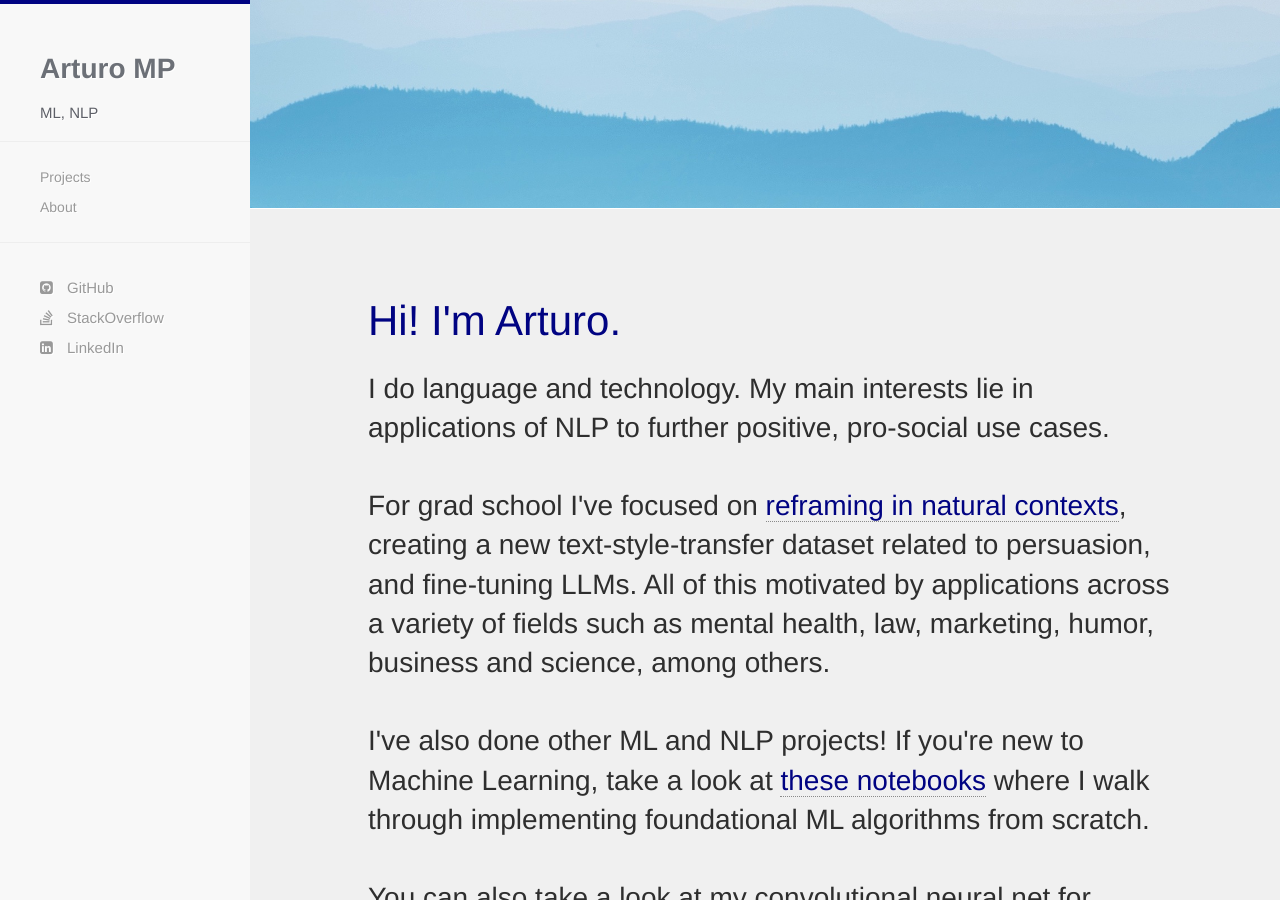
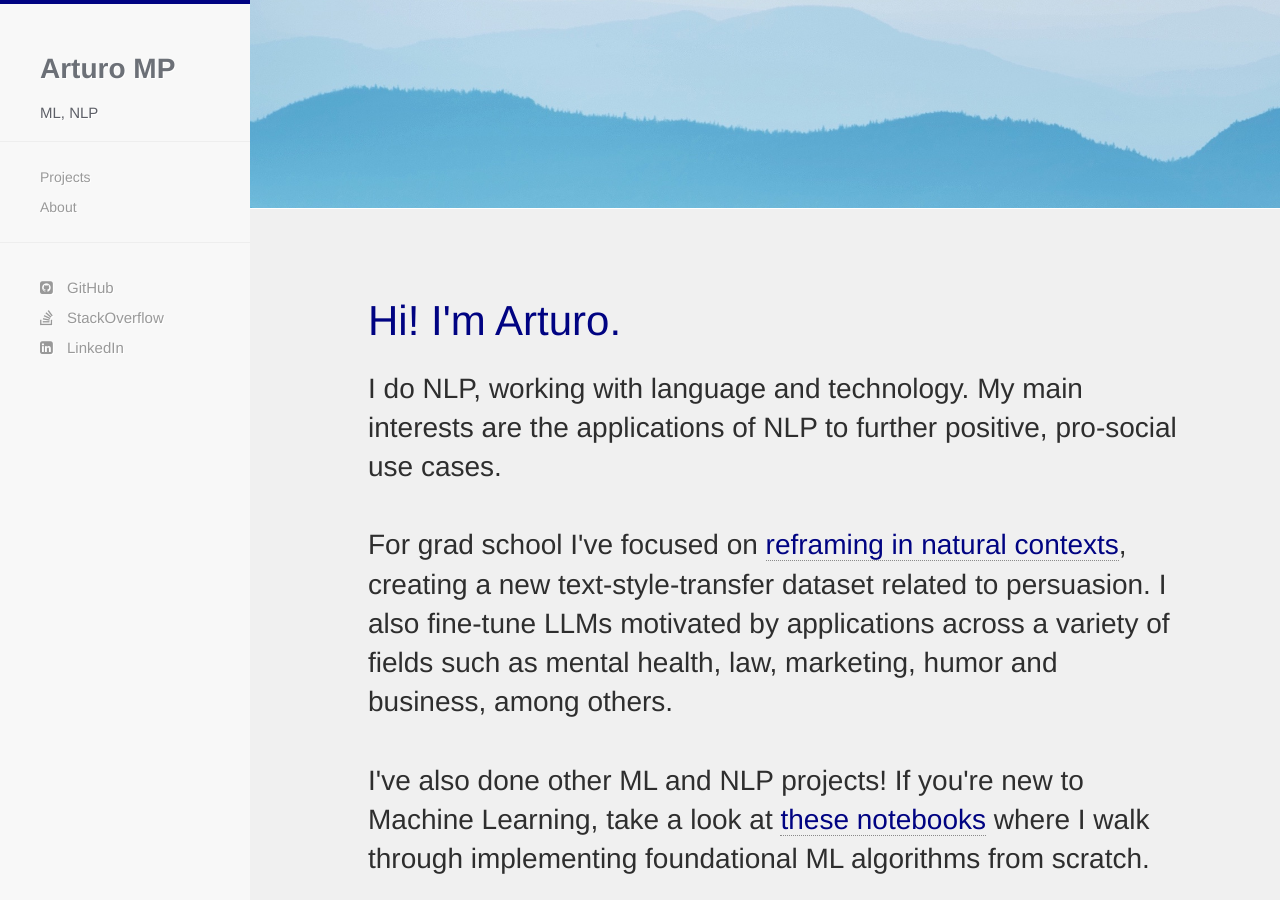
Before and after one commit to arturomp/arturomp.github.io, a Jekyll site: the page built from index.html, in a window 1280 px wide and 900 px high. Built offline with Jekyll 4.4.1, drawn with Linux system fonts in a browser that asks for light colours; nearby versions of some CDN libraries.

Commit message:
Update greeting.html

```diff
--- a/_includes/greeting.html
+++ b/_includes/greeting.html
@@ -6,14 +6,14 @@
 
       <h2>
 
-      I do language and technology.
+      I do NLP, working with language and technology.
 
-      My main interests lie in applications of NLP to further positive, pro-social use cases.
+      My main interests are the applications of NLP to further positive, pro-social use cases.
 
       <br>
       <br>
 
-      For grad school I've focused on <a href="https://arxiv.org/abs/2407.02637" target="_blank">reframing in natural contexts</a>, creating a new text-style-transfer dataset related to persuasion, and fine-tuning LLMs. All of this motivated by applications across a variety of fields such as mental health, law, marketing, humor, business and science, among others.
+      For grad school I've focused on <a href="https://arxiv.org/abs/2407.02637" target="_blank">reframing in natural contexts</a>, creating a new text-style-transfer dataset related to persuasion. I also fine-tune LLMs motivated by applications across a variety of fields such as mental health, law, marketing, humor and business, among others.
 
       <br>
       <br>
```
